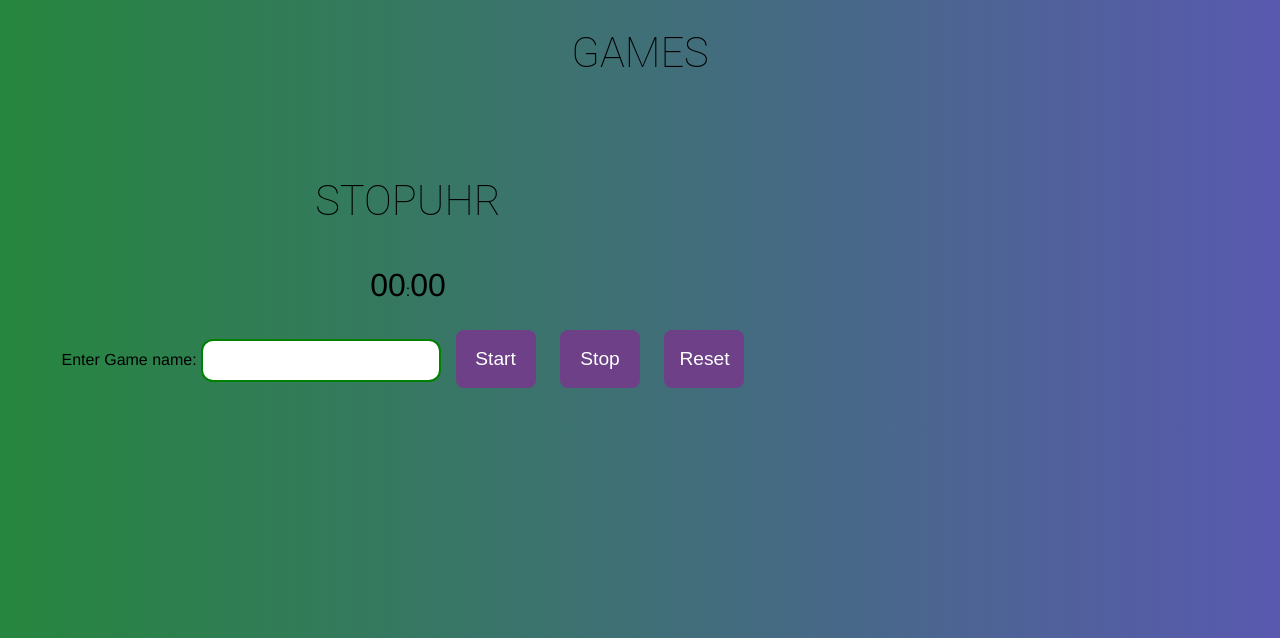
After one commit to Fingadumbledore/Party, a Flask app: page /game in a window 1280 px wide. The commit adds this page. Shown: the top 638 px of the page. Run offline with Flask 2, Linux system fonts and the light colour scheme.

Commit message:
new design

```diff
--- a/main.py
+++ b/main.py
@@ -144,6 +144,17 @@ def controll():
     log_server("called /login")
     return render_template("controll.html")
 
+@app.route("/game")
+def game():
+    log_server("called /game")
+    return render_template("game.html")
+
+@app.route("/willkommen")
+def willkommen():
+    log_server("called /willkommen")
+    return render_template("willkommen.html")
+
+
 @app.route("/rgb")
 def rgb():
     log_server("called /rgb")
--- /dev/null
+++ b/templates/game.html
@@ -0,0 +1,207 @@
+<!DOCTYPE html>
+<html lang="de">
+<head>
+    <meta charset="UTF-8">
+    <meta http-equiv="X-UA-Compatible" content="IE=edge">
+    <meta name="viewport" content="width=device-width, initial-scale=1.0">
+    <title>Game</title>
+    <style>
+        Body {
+
+ background-image: linear-gradient(to right,  rgb(89, 89, 175), rgb(38, 134, 62))
+
+}
+a {
+  text-decoration: none;
+}
+body {font-family: Arial, Helvetica, sans-serif;
+     background-image: linear-gradient(to right, rgb(38, 134, 62), rgb(89, 89, 175))
+}
+
+/* Full-width input fields */
+
+/* Set a style for all buttons */
+button {
+  background-color: #6d4087;
+  color: white;
+  padding: 14px 20px;
+  margin: 8px 0;
+  border: none;
+  cursor: pointer;
+  width: 100%;
+}
+
+/
+
+$orange: #ffa600;
+$grey:#f3f3f3;
+$white: #fff;
+$base-color:$orange ;
+
+
+/* Mixin's */
+@mixin transition {
+-webkit-transition: all 0.5s ease-in-out;
+-moz-transition: all 0.5s ease-in-out;
+transition: all 0.5s ease-in-out;
+}
+@mixin corners ($radius) {
+-moz-border-radius: $radius;
+-webkit-border-radius: $radius;
+border-radius: $radius;
+-khtml-border-radius: $radius;
+}
+
+body {
+background:$base-color;
+font-family: "HelveticaNeue-Light", "Helvetica Neue Light", "Helvetica Neue", Helvetica, Arial, "Lucida Grande", sans-serif;
+height:100%;
+}
+
+.wrapper {
+width: 800px;
+margin: 30px auto;
+color:$white;
+text-align:center;
+float:left;
+
+}
+
+h1, h2, h3 {
+  font-family: 'Roboto', sans-serif;
+  font-weight: 100;
+  font-size: 2.6em;
+  text-transform: uppercase;
+}
+
+#seconds, #tens{
+  font-size:2em;
+}
+
+button{
+@include corners (5px);
+background:$base-color;
+color:$white;
+border: solid 1px $white;
+border-radius: 8px;
+text-decoration:none;
+cursor:pointer;
+font-size:1.2em;
+padding:18px 10px;
+width:80px;
+margin: 10px;
+ outline: none;
+  &:hover{
+	@include transition;
+	background:$white;
+	border: solid 1px $white;
+	color:$base-color;
+	}
+}
+
+
+input[type=text], input[type=password] {
+        width: 30%;
+        margin: 8px 0;
+        padding: 12px 20px;
+        display: inline-block;
+        border: 2px solid green;
+        box-sizing: border-box;
+        border-radius: 12px;
+        color: #839c87;
+    }
+
+   </style>
+</head>
+<body>
+
+    <script>
+        var modal = document.getElementById('id01');
+
+        // When the user clicks anywhere outside of the modal, close it
+        window.onclick = function(event) {
+            if (event.target == modal) {
+                modal.style.display = "none";
+            }
+        }
+
+        window.onload = function () {
+
+          var seconds = 00;
+          var tens = 00;
+          var appendTens = document.getElementById("tens")
+          var appendSeconds = document.getElementById("seconds")
+          var buttonStart = document.getElementById('button-start');
+          var buttonStop = document.getElementById('button-stop');
+          var buttonReset = document.getElementById('button-reset');
+          var Interval ;
+
+          buttonStart.onclick = function() {
+
+            clearInterval(Interval);
+             Interval = setInterval(startTimer, 10);
+          }
+
+            buttonStop.onclick = function() {
+               clearInterval(Interval);
+          }
+
+
+          buttonReset.onclick = function() {
+             clearInterval(Interval);
+            tens = "00";
+              seconds = "00";
+            appendTens.innerHTML = tens;
+              appendSeconds.innerHTML = seconds;
+          }
+
+
+
+          function startTimer () {
+            tens++;
+
+            if(tens <= 9){
+              appendTens.innerHTML = "0" + tens;
+            }
+
+            if (tens > 9){
+              appendTens.innerHTML = tens;
+
+            }
+
+            if (tens > 99) {
+              console.log("seconds");
+              seconds++;
+              appendSeconds.innerHTML = "0" + seconds;
+              tens = 0;
+              appendTens.innerHTML = "0" + 0;
+            }
+
+            if (seconds > 9){
+              appendSeconds.innerHTML = seconds;
+            }
+
+          }
+
+
+
+
+        }
+        </script>
+    <center><h1>Games</h1></center>
+
+
+    <div class="wrapper">
+        <h3>Stopuhr</h3>
+<p><span id="seconds">00</span>:<span id="tens">00</span></p>
+<label>Enter Game name:</label>
+<input type="text" name="name">
+<button id="button-start">Start</button>
+<button id="button-stop">Stop</button>
+<button id="button-reset">Reset</button>
+
+
+</div>
+
+</body>
+</html>
--- a/templates/index.html
+++ b/templates/index.html
@@ -2,7 +2,7 @@
 <html lang="de">
 <html>
 <head>
-<title>&#127881; Party</title>
+<title>Willkommen</title>
 <meta name="viewport" content="width=device-width, initial-scale=1">
 <meta charset="UTF-8">
 <meta http-equiv="X-UA-Compatible" content="IE=edge">
```
Also changed, not shown: templates/session.html (+24 -142 lines), templates/willkommen.html (added, +15 -0 lines), static/img/house.png (added), static/img/user.png (added).
